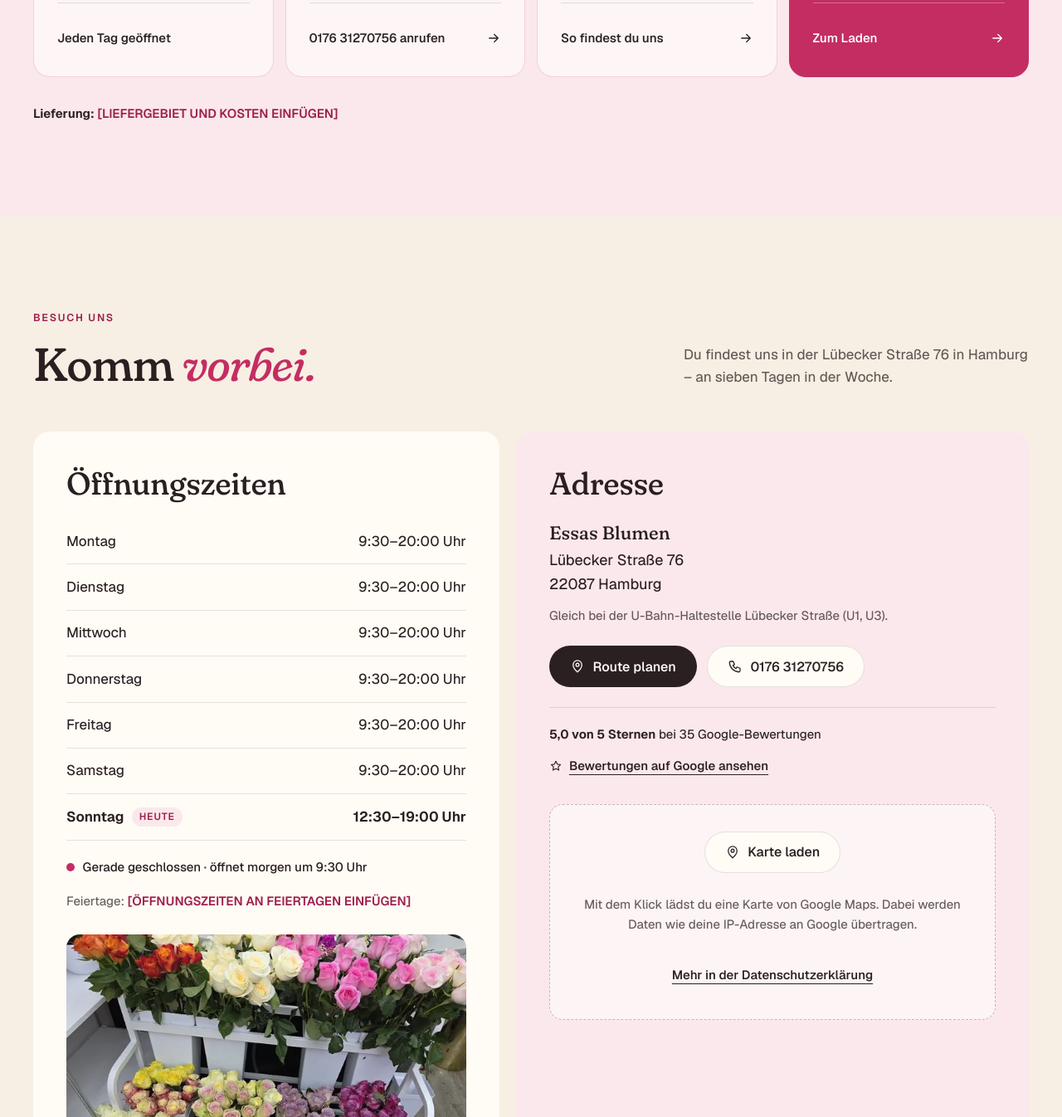
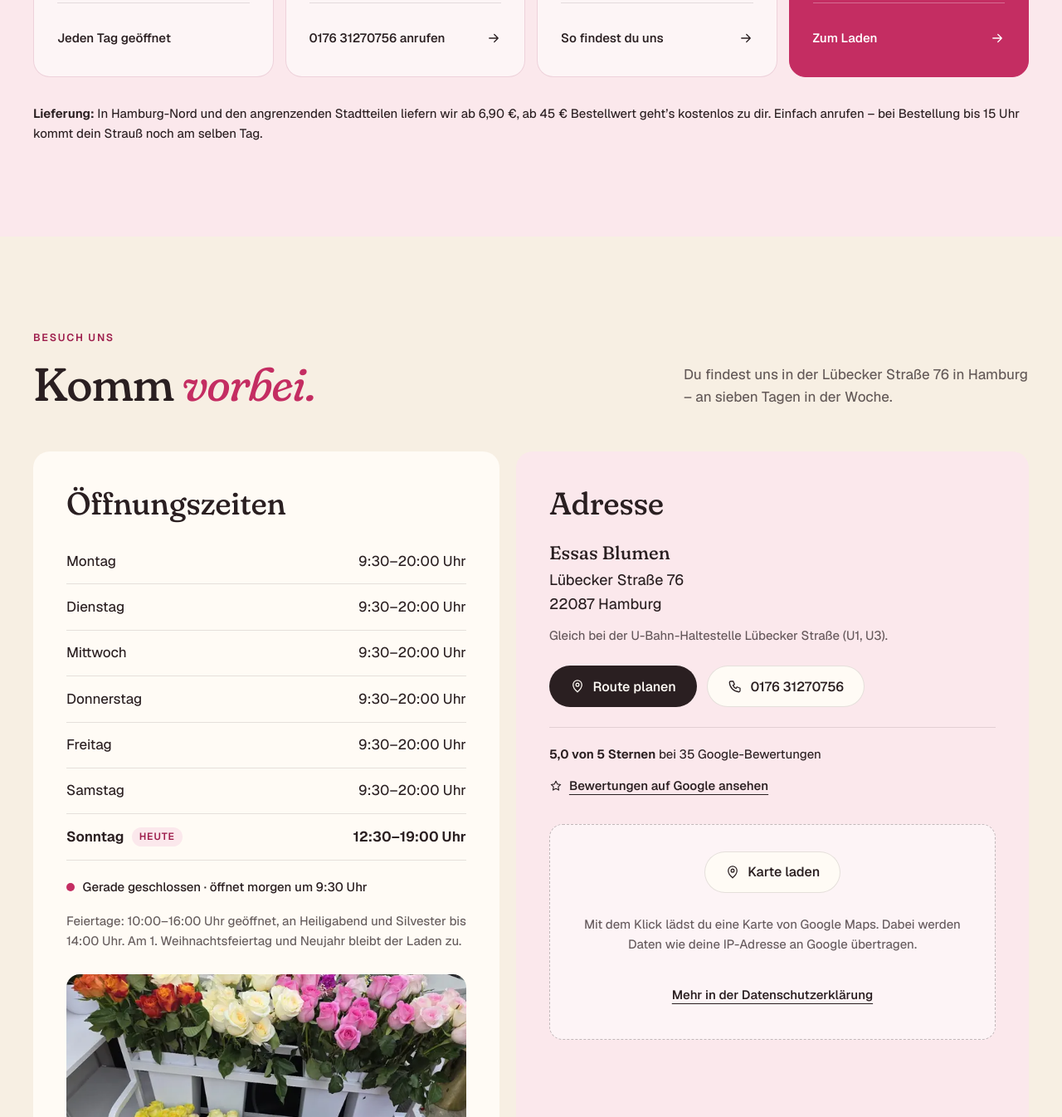
Before and after one commit to ErWebdesign/essasblumenladen, a plain HTML site: page index.html in a window 1280 px wide. Shown: the part 3438-4784 px from the top of the page at 83% size. Drawn offline with Linux system fonts and the light colour scheme.

Commit message:
Add files via upload

```diff
--- a/index.html
+++ b/index.html
@@ -257,7 +257,7 @@
           </li>
         </ul>
 
-        <p class="liefer-hinweis"><strong>Lieferung:</strong> <span class="platzhalter">[LIEFERGEBIET UND KOSTEN EINFÜGEN]</span></p>
+        <p class="liefer-hinweis"><strong>Lieferung:</strong> In Hamburg-Nord und den angrenzenden Stadtteilen liefern wir ab 6,90 €, ab 45 € Bestellwert geht’s kostenlos zu dir. Einfach anrufen – bei Bestellung bis 15 Uhr kommt dein Strauß noch am selben Tag.</p>
       </div>
     </section>
 
@@ -290,7 +290,7 @@
               </tbody>
             </table>
             <p class="status" data-status>Mo–Sa 9:30–20:00 · So 12:30–19:00 Uhr</p>
-            <p class="feiertage">Feiertage: <span class="platzhalter">[ÖFFNUNGSZEITEN AN FEIERTAGEN EINFÜGEN]</span></p>
+            <p class="feiertage">Feiertage: 10:00–16:00 Uhr geöffnet, an Heiligabend und Silvester bis 14:00 Uhr. Am 1. Weihnachtsfeiertag und Neujahr bleibt der Laden zu.</p>
             <figure class="laden-foto">
               <img src="assets/img/laden-rosen-1200.webp" srcset="assets/img/laden-rosen-640.webp 640w, assets/img/laden-rosen-900.webp 900w, assets/img/laden-rosen-1200.webp 1200w" sizes="(min-width: 1400px) 560px, (min-width: 960px) 42vw, 92vw" width="1200" height="969" alt="Rosen im Laden von Essas Blumen: Eimer mit orangen, weißen, rosa, gelben, lavendelfarbenen, pinken und roten Rosen" loading="lazy" decoding="async">
             </figure>
```
